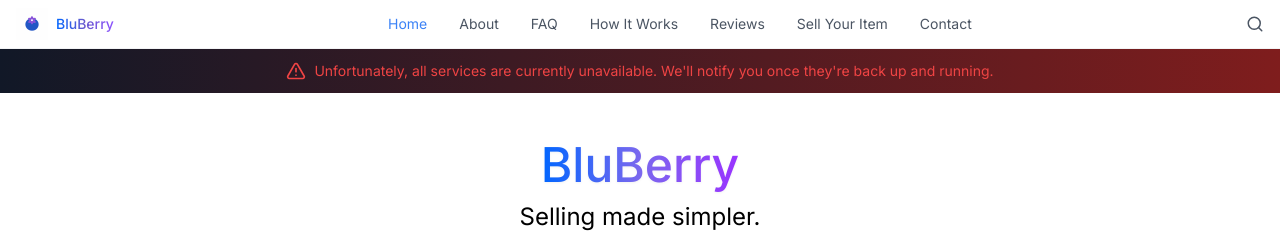
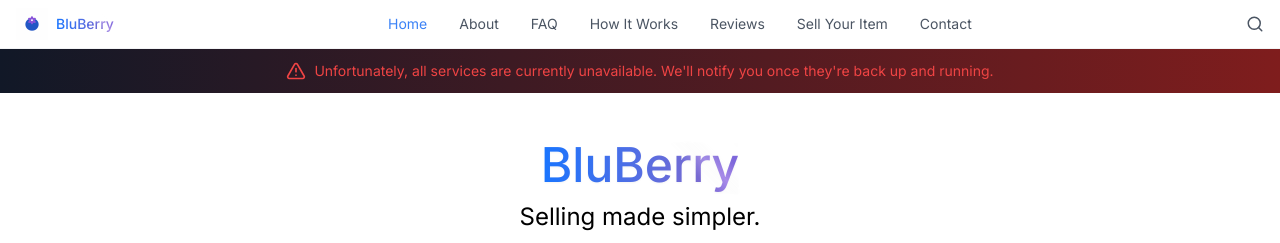
Before and after one commit to alecBgold23/my-website, a Next.js app: page / in a window 1280 px wide. Shown: the top 243 px of the page. Built offline with nearby package versions, Linux system fonts and the light colour scheme.

Commit message:
feat: add sparkling effect to BluBerry header
Enhance header with CSS animation without altering size or position

Co-authored-by: null <209851718+alecBgold23@users.noreply.github.com>

```diff
--- a/app/globals.css
+++ b/app/globals.css
@@ -160,6 +160,84 @@ body {
   }
 }
 
+/* Add these new keyframes and classes for the sparkling effect after the existing styles */
+
+@keyframes sparkle {
+  0%,
+  100% {
+    background-position: 0% 50%;
+    opacity: 1;
+  }
+  25% {
+    background-position: 100% 50%;
+    opacity: 0.8;
+  }
+  50% {
+    background-position: 100% 100%;
+    opacity: 1;
+  }
+  75% {
+    background-position: 0% 100%;
+    opacity: 0.9;
+  }
+}
+
+@keyframes twinkle {
+  0%,
+  100% {
+    opacity: 1;
+    filter: brightness(1) contrast(1);
+  }
+  25% {
+    opacity: 0.8;
+    filter: brightness(1.2) contrast(1.1);
+  }
+  50% {
+    opacity: 0.9;
+    filter: brightness(1.1) contrast(1);
+  }
+  75% {
+    opacity: 0.7;
+    filter: brightness(1.3) contrast(1.05);
+  }
+}
+
+.sparkle-text {
+  position: relative;
+  background-image: linear-gradient(90deg, #0066ff, #6a5acd, #8c52ff, #0066ff, #6a5acd, #8c52ff);
+  background-size: 400% 100%;
+  animation: sparkle 8s ease-in-out infinite;
+  -webkit-background-clip: text;
+  background-clip: text;
+  color: transparent;
+}
+
+.sparkle-text::before,
+.sparkle-text::after {
+  content: "";
+  position: absolute;
+  top: 0;
+  left: 0;
+  right: 0;
+  bottom: 0;
+  background-image: linear-gradient(
+    45deg,
+    rgba(255, 255, 255, 0) 45%,
+    rgba(255, 255, 255, 0.5) 50%,
+    rgba(255, 255, 255, 0) 55%
+  );
+  background-size: 200% 200%;
+  mix-blend-mode: overlay;
+  animation: twinkle 4s ease-in-out infinite;
+  pointer-events: none;
+}
+
+.sparkle-text::after {
+  animation-delay: -2s;
+  background-size: 300% 300%;
+  filter: blur(1px);
+}
+
 @layer components {
   .apple-button {
     @apply rounded-full px-5 py-2 text-sm font-medium transition-all duration-300 transform;
--- a/app/page.tsx
+++ b/app/page.tsx
@@ -49,7 +49,7 @@ export default function Home() {
             className="flex flex-col items-center text-center cursor-pointer group mb-8"
             onClick={navigateToSellItem}
           >
-            <h1 className="text-4xl md:text-5xl font-medium mb-2 bg-gradient-to-r from-[#0066ff] via-[#7b68ee] to-[#9933ff] bg-clip-text text-transparent drop-shadow-sm pb-1 transition-transform duration-300 group-hover:scale-105">
+            <h1 className="text-4xl md:text-5xl font-medium mb-2 sparkle-text drop-shadow-sm pb-1 transition-transform duration-300 group-hover:scale-105">
               BluBerry
             </h1>
             <p className="text-xl md:text-2xl text-black mb-8 transition-all duration-300 group-hover:text-[#0066ff]">
--- a/components/footer.tsx
+++ b/components/footer.tsx
@@ -16,9 +16,7 @@ export default function Footer() {
                 className="object-contain bg-transparent"
               />
             </div>
-            <span className="text-sm font-medium bg-gradient-to-r from-[#0066ff] via-[#6a5acd] to-[#8c52ff] bg-clip-text text-transparent">
-              BluBerry
-            </span>
+            <span className="text-sm font-medium sparkle-text">BluBerry</span>
           </div>
 
           <div className="space-y-1 mb-4">
--- a/components/navbar.tsx
+++ b/components/navbar.tsx
@@ -48,9 +48,7 @@ export default function Navbar() {
                   className="object-contain"
                 />
               </div>
-              <span className="text-sm font-medium bg-gradient-to-r from-[#0066ff] via-[#6a5acd] to-[#8c52ff] bg-clip-text text-transparent">
-                BluBerry
-              </span>
+              <span className="text-sm font-medium sparkle-text">BluBerry</span>
             </Link>
 
             {/* Desktop navigation */}
```
